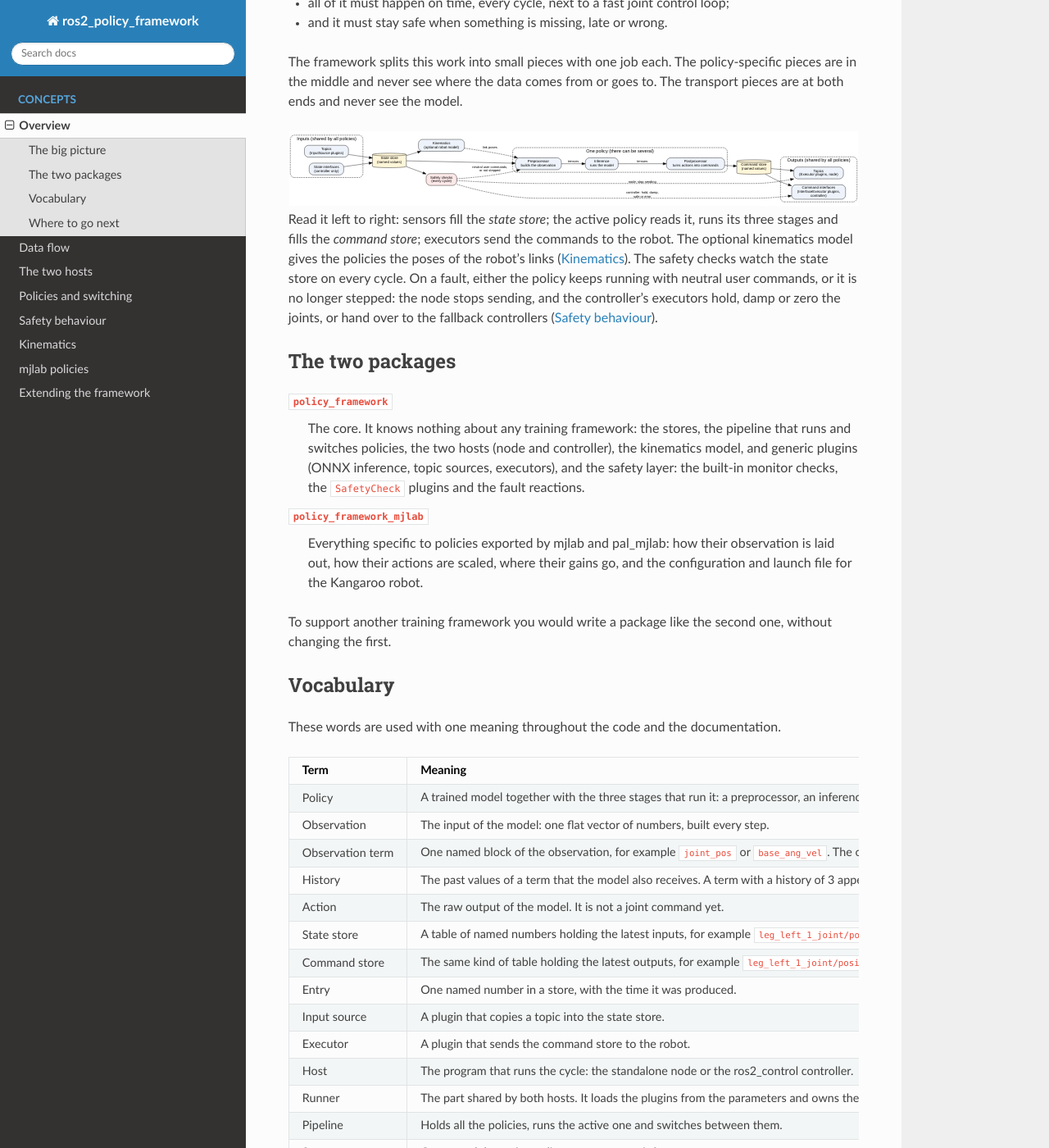
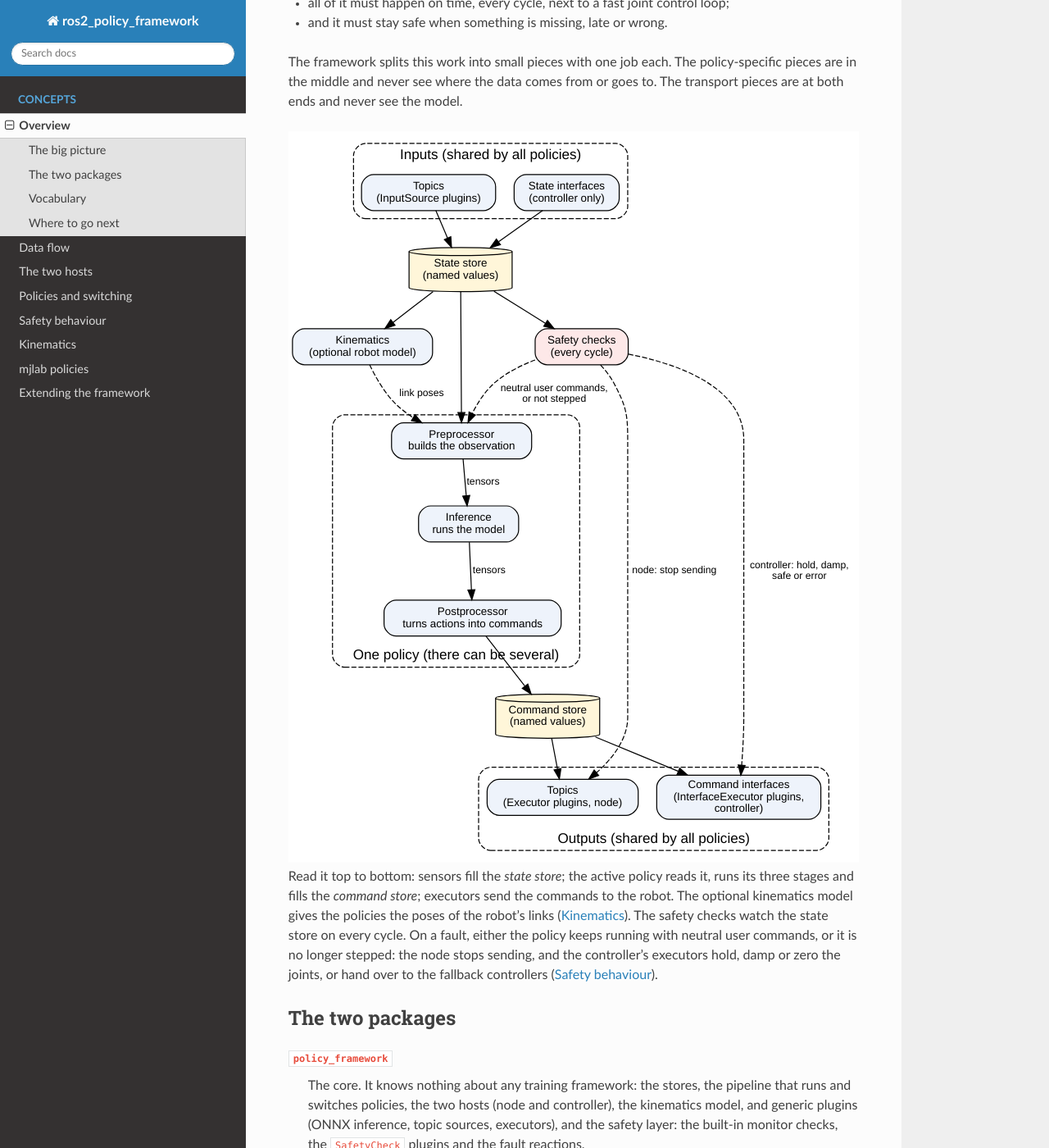
Before and after one commit to saikishor/ros2_policy_framework, a Sphinx documentation site: the page built from docs/overview.rst, in a window 1280 px wide and 1400 px high, scrolled down 368 px. Shown: the whole window at 82% size. Built offline with Sphinx 7.4.7 and the Read the Docs theme 3.1.0, drawn with Linux system fonts in a browser that asks for light colours; part of the change alters nothing that is shown.

Commit message:
Lay out the overview diagram top to bottom so it renders larger

```diff
--- a/docs/overview.rst
+++ b/docs/overview.rst
@@ -20,7 +20,7 @@ pieces are at both ends and never see the model.
 .. graphviz::
 
    digraph architecture {
-     rankdir=LR;
+     rankdir=TB;
      node [shape=box, style="rounded,filled", fillcolor="#eef3fb", fontname="Helvetica", fontsize=11];
      edge [fontname="Helvetica", fontsize=10];
 
@@ -33,7 +33,7 @@ pieces are at both ends and never see the model.
      kin [label="Kinematics\n(optional robot model)"];
 
      subgraph cluster_policy {
-       label="One policy (there can be several)"; style="rounded,dashed"; fontname="Helvetica";
+       label="One policy (there can be several)"; labelloc=b; style="rounded,dashed"; fontname="Helvetica";
        pre [label="Preprocessor\nbuilds the observation"];
        inf [label="Inference\nruns the model"];
        post [label="Postprocessor\nturns actions into commands"];
@@ -44,7 +44,7 @@ pieces are at both ends and never see the model.
      safety [label="Safety checks\n(every cycle)", fillcolor="#fde8e8"];
 
      subgraph cluster_out {
-       label="Outputs (shared by all policies)"; style="rounded,dashed"; fontname="Helvetica";
+       label="Outputs (shared by all policies)"; labelloc=b; style="rounded,dashed"; fontname="Helvetica";
        topics_out [label="Topics\n(Executor plugins, node)"];
        ifaces_out [label="Command interfaces\n(InterfaceExecutor plugins,\ncontroller)"];
      }
@@ -63,7 +63,7 @@ pieces are at both ends and never see the model.
      safety -> ifaces_out [label="controller: hold, damp,\nsafe or error", style=dashed];
    }
 
-Read it left to right: sensors fill the *state store*; the active policy reads it, runs its
+Read it top to bottom: sensors fill the *state store*; the active policy reads it, runs its
 three stages and fills the *command store*; executors send the commands to the robot. The
 optional kinematics model gives the policies the poses of the robot's links
 (:doc:`kinematics`). The safety checks watch the state store on every cycle. On a fault,
```
